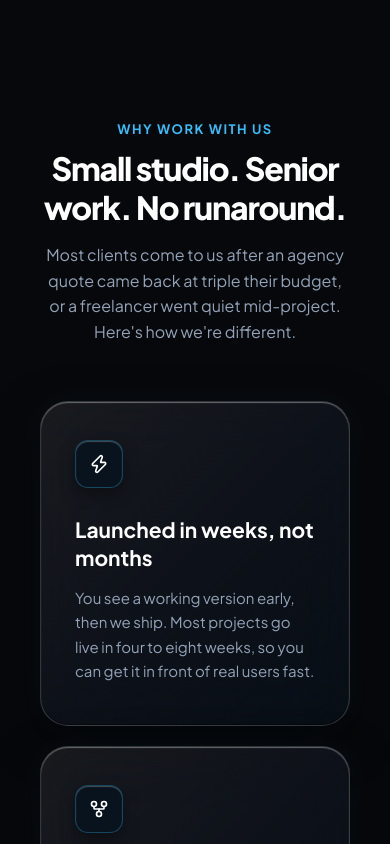
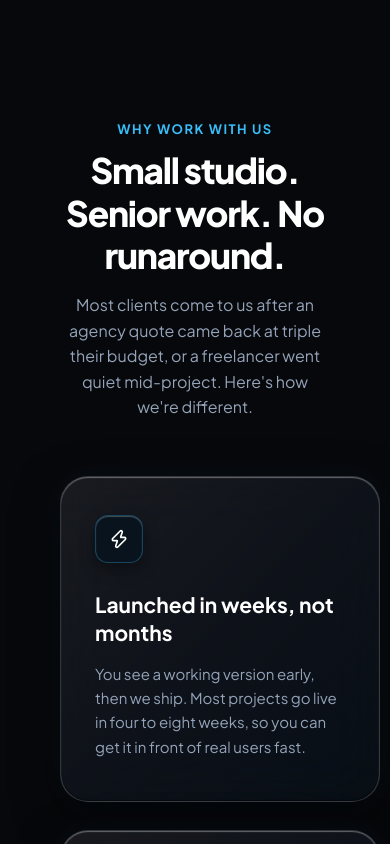
Before and after one commit to tahirazeem145/project-X, a React (Vite) app: page / in a window 390 px wide. Shown: the part 4580-5424 px from the top of the page. Built offline with nearby package versions, Linux system fonts and the light colour scheme.

Commit message:
feat: add WhyWorkWithUsSection component to landing page

```diff
--- a/src/components/WhyWorkWithUsSection.jsx
+++ b/src/components/WhyWorkWithUsSection.jsx
@@ -24,35 +24,156 @@ export default function WhyWorkWithUsSection() {
   ];
 
   return (
-    <section className="why-us-section" id="why-us" aria-labelledby="why-us-heading">
-      <div className="why-us-container">
+    <section
+      className="why-us-section"
+      id="why-us"
+      aria-labelledby="why-us-heading"
+      style={{
+        position: 'relative',
+        zIndex: 10,
+        width: '100%',
+        padding: '60px 20px 140px',
+      }}
+    >
+      <div
+        className="why-us-container"
+        style={{
+          maxWidth: '1280px',
+          margin: '0 auto',
+          padding: '0 40px',
+        }}
+      >
         {/* Section Header */}
-        <div className="why-us-header">
-          <span className="why-us-eyebrow">WHY WORK WITH US</span>
-          <h2 id="why-us-heading" className="why-us-title">
+        <div
+          className="why-us-header"
+          style={{
+            textAlign: 'center',
+            maxWidth: '780px',
+            margin: '0 auto 56px',
+            display: 'flex',
+            flexDirection: 'column',
+            alignItems: 'center',
+          }}
+        >
+          <span
+            className="why-us-eyebrow"
+            style={{
+              fontSize: '13px',
+              fontWeight: '700',
+              color: '#38bdf8',
+              letterSpacing: '1.5px',
+              textTransform: 'uppercase',
+              marginBottom: '12px',
+              display: 'block',
+            }}
+          >
+            WHY WORK WITH US
+          </span>
+          <h2
+            id="why-us-heading"
+            className="why-us-title"
+            style={{
+              fontSize: 'clamp(2.2rem, 4vw, 3.2rem)',
+              fontWeight: '800',
+              color: '#ffffff',
+              letterSpacing: '-1.2px',
+              marginBottom: '16px',
+              lineHeight: '1.2',
+            }}
+          >
             Small studio. Senior work. No runaround.
           </h2>
-          <p className="why-us-subtitle">
+          <p
+            className="why-us-subtitle"
+            style={{
+              fontSize: '16px',
+              color: '#94a3b8',
+              lineHeight: '1.6',
+              maxWidth: '680px',
+              margin: '0 auto',
+            }}
+          >
             Most clients come to us after an agency quote came back at triple their budget, or a freelancer went quiet mid-project. Here's how we're different.
           </p>
         </div>
 
         {/* 3 Value Cards Grid */}
-        <div className="why-us-cards-grid">
+        <div
+          className="why-us-cards-grid"
+          style={{
+            display: 'grid',
+            gridTemplateColumns: 'repeat(auto-fit, minmax(320px, 1fr))',
+            gap: '28px',
+            width: '100%',
+          }}
+        >
           {valueProps.map((item) => {
             const IconComponent = item.icon;
             return (
-              <div key={item.id} className="why-us-card">
+              <div
+                key={item.id}
+                className="why-us-card"
+                style={{
+                  background: 'linear-gradient(135deg, rgba(255, 255, 255, 0.08) 0%, rgba(15, 19, 27, 0.92) 50%, rgba(56, 189, 248, 0.04) 100%)',
+                  backdropFilter: 'blur(28px) saturate(200%)',
+                  WebkitBackdropFilter: 'blur(28px) saturate(200%)',
+                  border: '1px solid rgba(255, 255, 255, 0.16)',
+                  borderRadius: '28px',
+                  padding: '38px 34px 42px',
+                  display: 'flex',
+                  flexDirection: 'column',
+                  alignItems: 'flex-start',
+                  minHeight: '290px',
+                  boxShadow: 'inset 0 1px 1px 0 rgba(255, 255, 255, 0.35), inset 0 -1px 1px 0 rgba(0, 0, 0, 0.4), 0 16px 45px rgba(0, 0, 0, 0.5), 0 0 30px rgba(56, 189, 248, 0.06)',
+                  textAlign: 'left',
+                }}
+              >
                 {/* Icon Squircle Badge */}
-                <div className="why-us-icon-wrap">
+                <div
+                  className="why-us-icon-wrap"
+                  style={{
+                    width: '48px',
+                    height: '48px',
+                    borderRadius: '13px',
+                    background: '#09131d',
+                    border: '1px solid rgba(56, 189, 248, 0.3)',
+                    display: 'flex',
+                    alignItems: 'center',
+                    justifyContent: 'center',
+                    marginBottom: '28px',
+                    boxShadow: 'inset 0 1px 1px rgba(255, 255, 255, 0.25), 0 6px 16px rgba(0, 0, 0, 0.4)',
+                    color: '#ffffff',
+                  }}
+                >
                   <IconComponent size={20} className="why-us-icon-svg" />
                 </div>
 
                 {/* Card Title */}
-                <h3 className="why-us-card-title">{item.title}</h3>
+                <h3
+                  className="why-us-card-title"
+                  style={{
+                    fontSize: '21px',
+                    fontWeight: '700',
+                    color: '#ffffff',
+                    marginBottom: '14px',
+                    lineHeight: '1.35',
+                  }}
+                >
+                  {item.title}
+                </h3>
 
                 {/* Card Description */}
-                <p className="why-us-card-desc">{item.desc}</p>
+                <p
+                  className="why-us-card-desc"
+                  style={{
+                    fontSize: '15px',
+                    color: '#94a3b8',
+                    lineHeight: '1.62',
+                    margin: 0,
+                  }}
+                >
+                  {item.desc}
+                </p>
               </div>
             );
           })}
```
